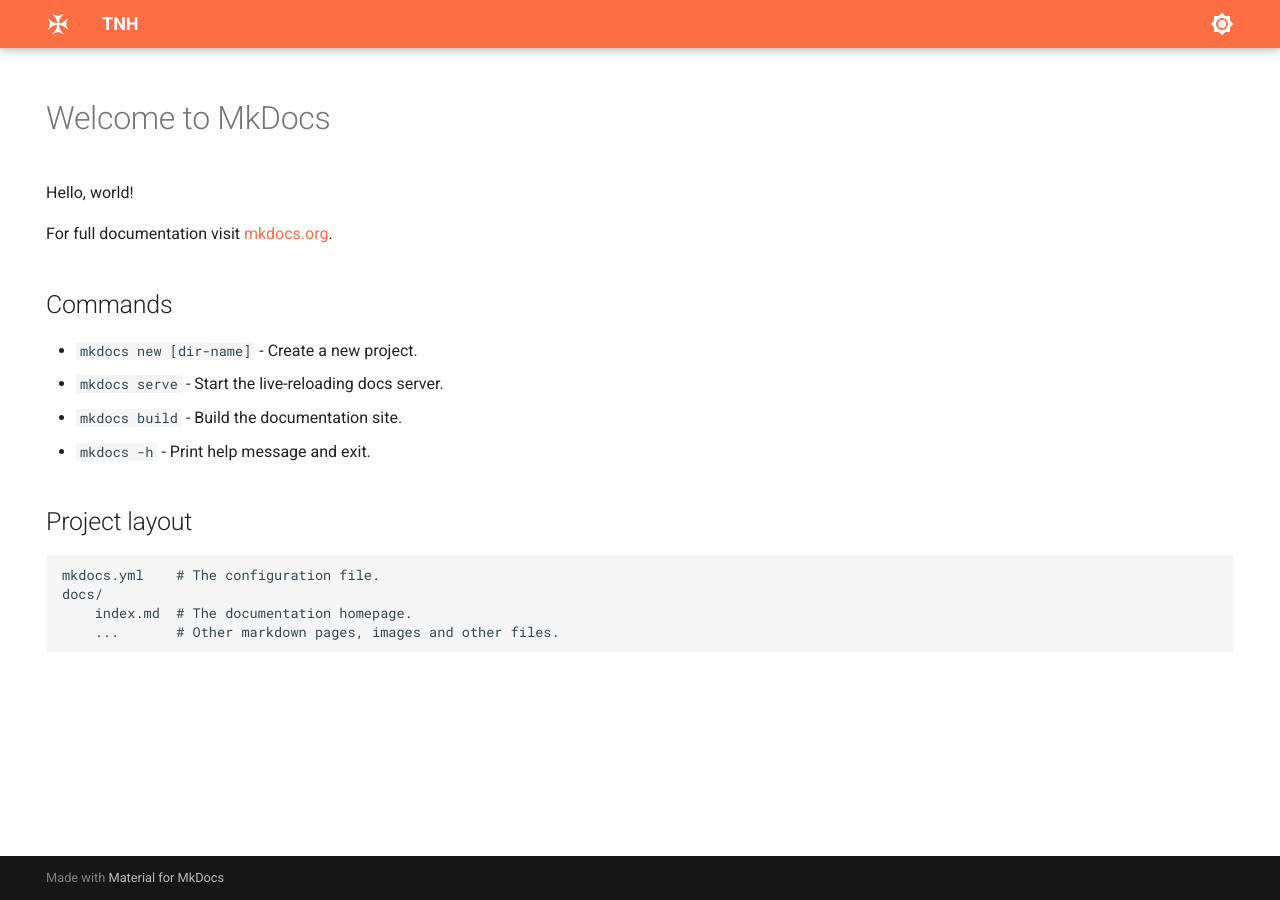
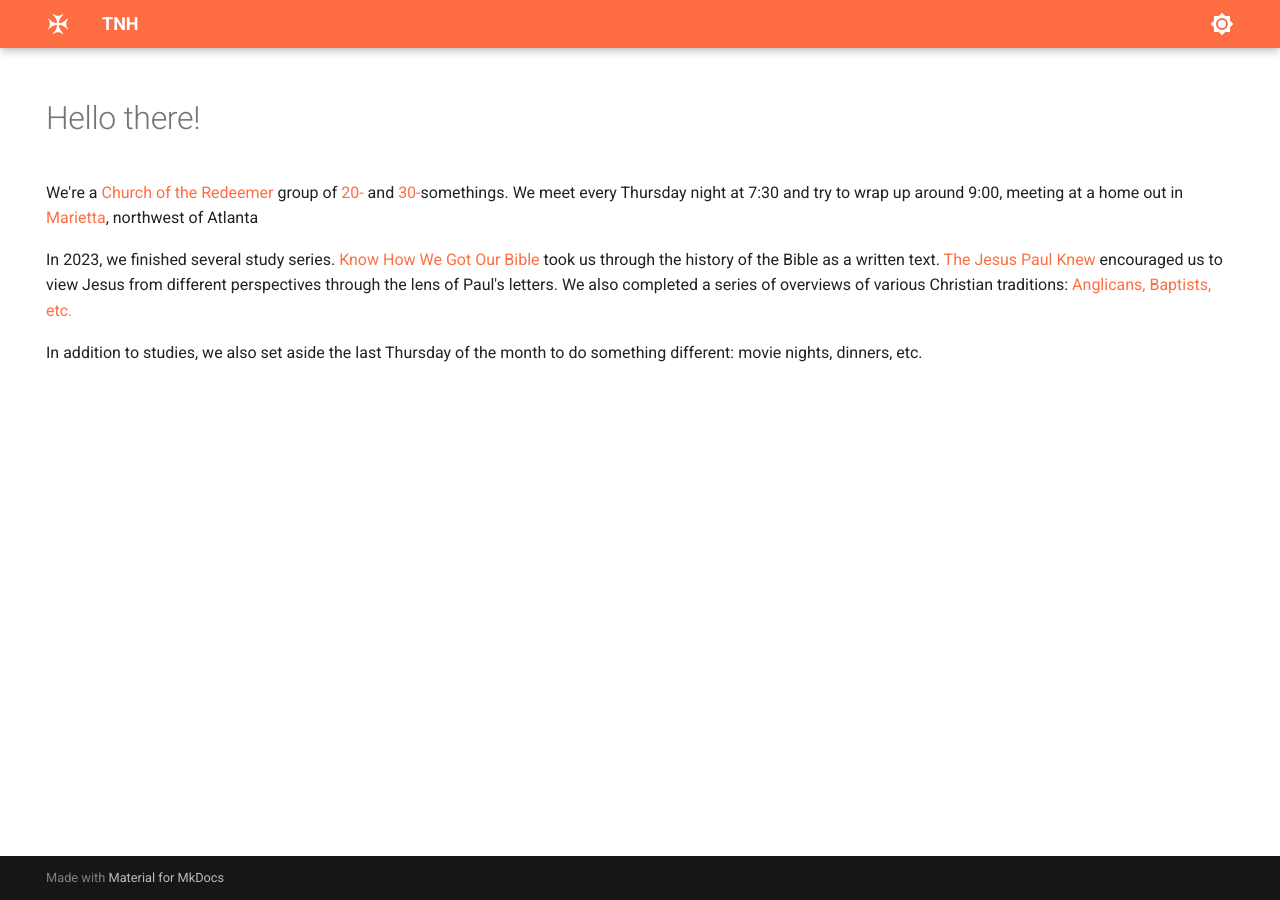
Before and after one commit to acceptilation/tnh.app, an MkDocs documentation site: the page built from docs/index.md, in a window 1280 px wide. Built offline with MkDocs 1.6.1 and Material for MkDocs 9.7.7, drawn with Linux system fonts in a browser that asks for light colours; plug-ins that fetch from the network failed and are left out.

Commit message:
Copy over group intro from last year

```diff
--- a/docs/index.md
+++ b/docs/index.md
@@ -4,22 +4,30 @@ hide:
   - toc
 ---
 
-# Welcome to MkDocs
+# Hello there!
 
-Hello, world!
+We're a [Church of the Redeemer][1] group of [20-][2] and [30-][3]somethings.
+We meet every Thursday night at 7:30 and try to wrap up around 9:00, meeting at a home out in [Marietta][4],
+northwest of Atlanta
 
-For full documentation visit [mkdocs.org](https://www.mkdocs.org).
+In 2023, we finished several study series.
+[Know How We Got Our Bible][5] took us through the history of the Bible as a written text.
+[The Jesus Paul Knew][6] encouraged us to view Jesus from different perspectives through the lens of Paul's letters.
+We also completed a series of overviews of various Christian traditions: [Anglicans, Baptists, etc.][7]
 
-## Commands
+In addition to studies, we also set aside the last Thursday of the month to do something different:
+movie nights, dinners, etc.
 
-* `mkdocs new [dir-name]` - Create a new project.
-* `mkdocs serve` - Start the live-reloading docs server.
-* `mkdocs build` - Build the documentation site.
-* `mkdocs -h` - Print help message and exit.
+[1]: https://www.redeemeratlanta.org/
 
-## Project layout
+[2]: https://www.merriam-webster.com/dictionary/dink
 
-    mkdocs.yml    # The configuration file.
-    docs/
-        index.md  # The documentation homepage.
-        ...       # Other markdown pages, images and other files.
+[3]: https://www.merriam-webster.com/dictionary/yuppie
+
+[4]: https://maps.app.goo.gl/V47esnrKR2bH93u68
+
+[5]: https://courses.zondervanacademic.com/know-how-we-got-our-bible
+
+[6]: https://www.ivpress.com/the-jesus-paul-knew-lbs
+
+[7]: https://www.thegospelcoalition.org/blogs/trevin-wax/quick-guide-christian-denominations/
```
